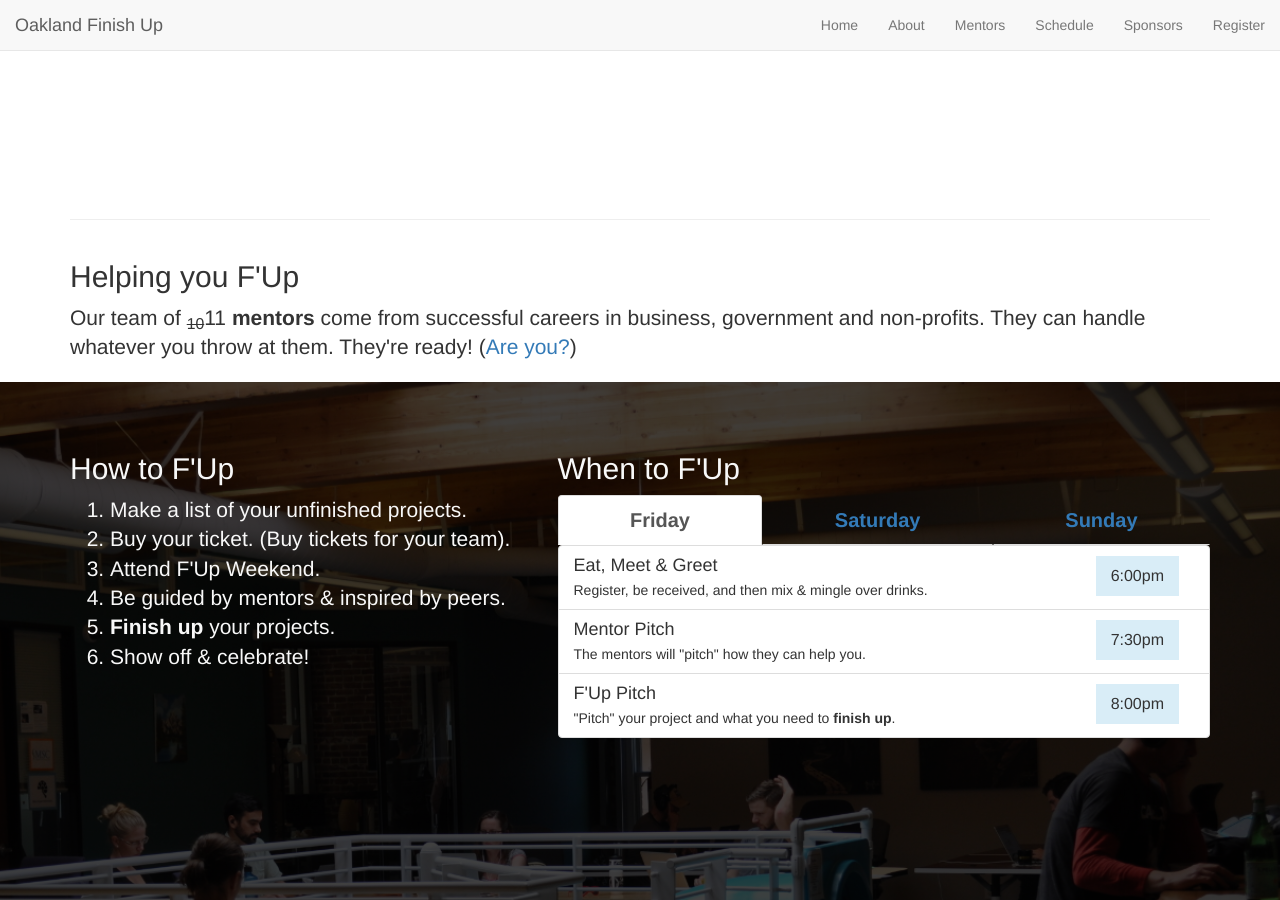
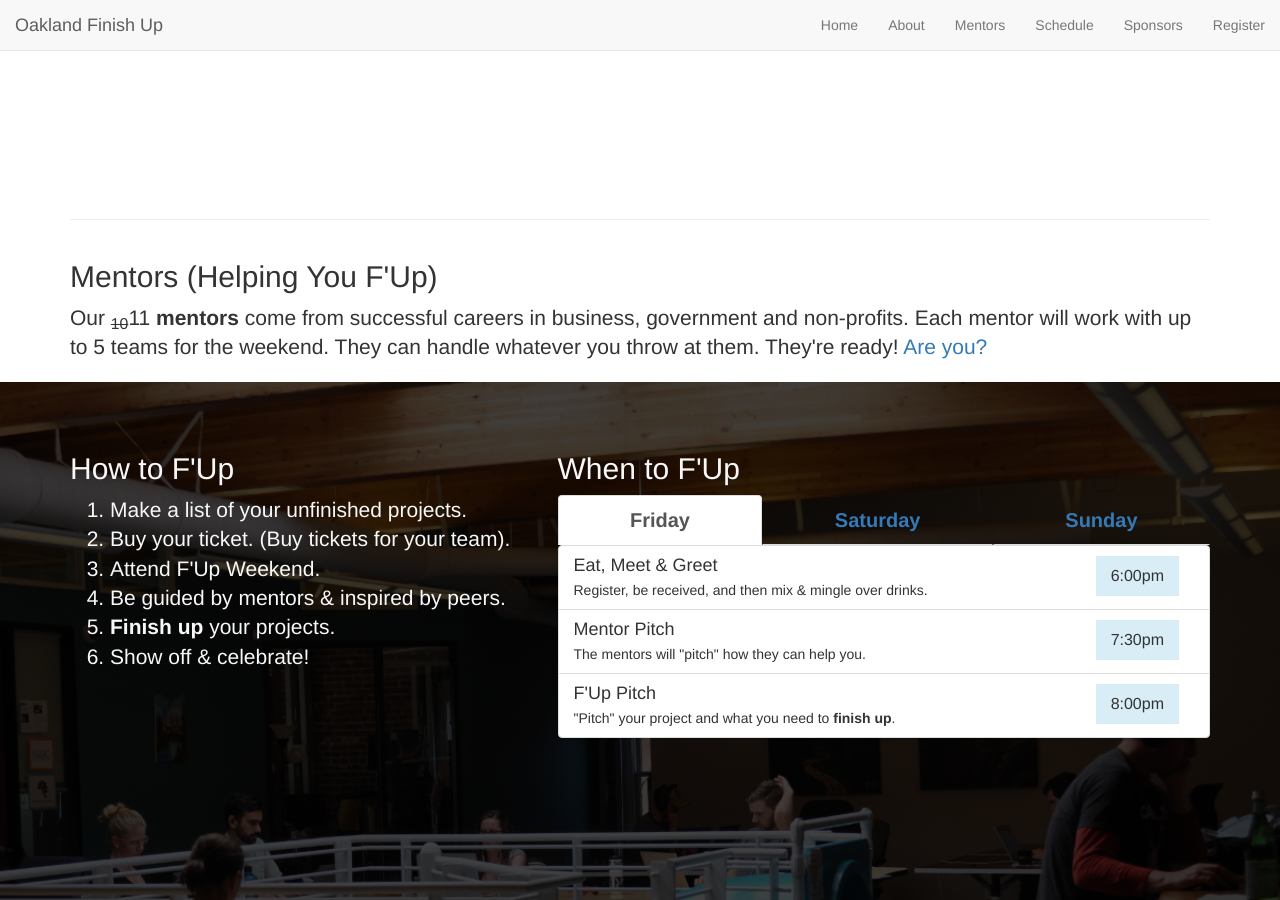
Before and after one commit to oaklandfinishup/oaklandfinishup.com, a Jekyll site: the page built from index.html, in a window 1280 px wide and 900 px high, scrolled down 1601 px. Built offline with Jekyll 4.4.1, drawn with Linux system fonts in a browser that asks for light colours.

Commit message:
Title tweak and add mentor/attendee ratio

```diff
--- a/_includes/mentors.html
+++ b/_includes/mentors.html
@@ -4,9 +4,9 @@
         	<div class="col-lg-12 col-sm-12">
             	<hr class="section-heading-spacer">
             	<div class="clearfix"></div>
-            	<h2 class="section-heading">Helping you F'Up</h2>
+            	<h2 class="section-heading">Mentors (Helping You F'Up)</h2>
             	<p class="lead">
-				Our team of <sub><s>10</s></sub>11 <strong>mentors</strong> come from successful careers in business, government and non-profits. They can handle whatever you throw at them. They're ready! (<a href="#register">Are you?</a>)
+				Our <sub><s>10</s></sub>11 <strong>mentors</strong> come from successful careers in business, government and non-profits. Each mentor will work with up to 5 teams for the weekend. They can handle whatever you throw at them. They're ready! <a href="#register">Are you?</a>
             	</p>
         	</div>
     	</div><!--.row-->
```
